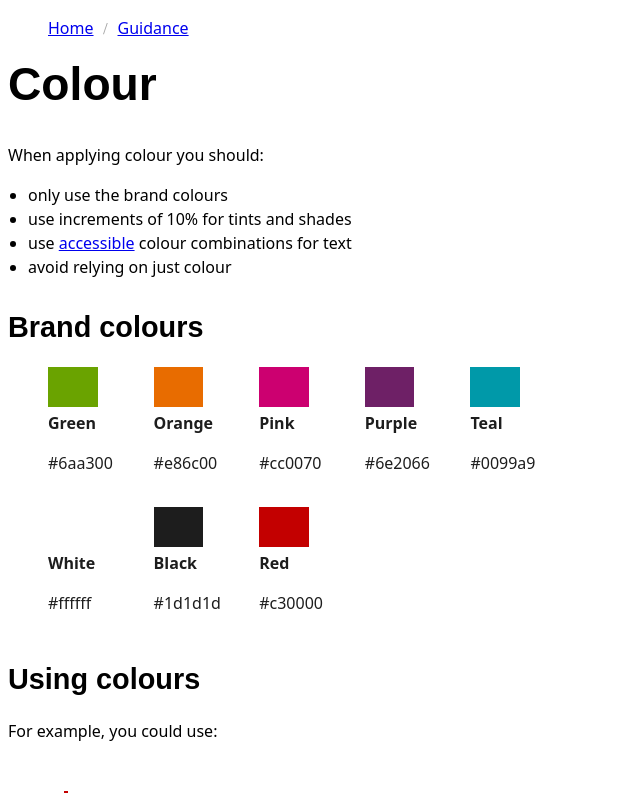
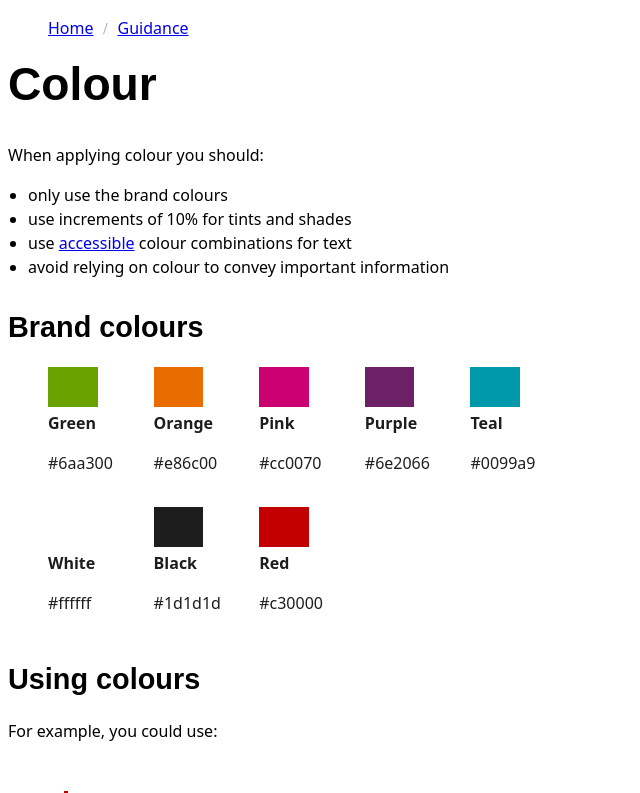
Before and after one commit to barnardos/design-system, a Gatsby app: page /guidance/colour in a window 1280 px wide. Shown: the top 793 px of the page, without its empty margins (0-640 px from the left). Built offline with nearby package versions, Linux system fonts and the light colour scheme.

Commit message:
Fix colour explanation

```diff
--- a/src/pages/guidance/colour.js
+++ b/src/pages/guidance/colour.js
@@ -42,7 +42,8 @@ const Pages = () => (
         <Link href="https://www.w3.org/TR/UNDERSTANDING-WCAG20/visual-audio-contrast-contrast.html">{`accessible`}</Link>
         {` colour combinations for text`}
       </ListItem>
-      <ListItem>{`avoid relying on just colour`}</ListItem>
+      <ListItem
+      >{`avoid relying on colour to convey important information`}</ListItem>
     </UnorderedList>
     <HeadingOne>Brand colours</HeadingOne>
     <div className="Pages-swatches">
```
